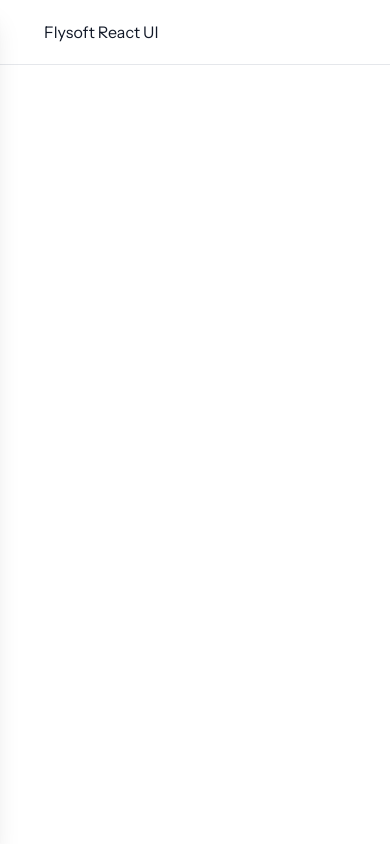
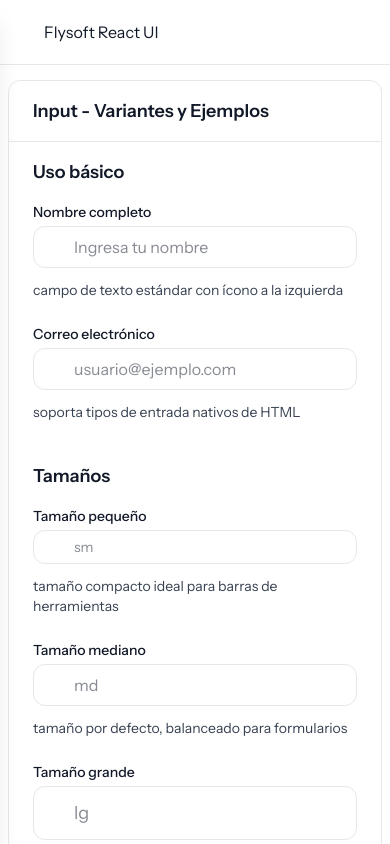
Before and after one commit to alexismunben/flysoft-react-ui, a React (Vite) app: page /docs/input in a window 390 px wide. Built offline with nearby package versions, Linux system fonts and the light colour scheme.

Commit message:
ripple buttons

```diff
--- a/src/components/form-controls/Button.tsx
+++ b/src/components/form-controls/Button.tsx
@@ -10,6 +10,13 @@ export interface ButtonProps
   children?: React.ReactNode;
 }
 
+type Ripple = {
+  id: number;
+  x: number;
+  y: number;
+  size: number;
+};
+
 export const Button: React.FC<ButtonProps> = ({
   variant = "primary",
   size = "md",
@@ -19,11 +26,15 @@ export const Button: React.FC<ButtonProps> = ({
   children,
   className = "",
   disabled,
+  onClick,
   ...props
 }) => {
+  const buttonRef = React.useRef<HTMLButtonElement | null>(null);
+  const [ripples, setRipples] = React.useState<Ripple[]>([]);
+
   const baseClasses = `
     inline-flex items-center justify-center font-medium rounded-sm transition-colors
-    cursor-pointer
+    cursor-pointer relative overflow-hidden
     disabled:opacity-50 disabled:cursor-not-allowed
     font-[var(--font-default)]
   `;
@@ -66,12 +77,57 @@ export const Button: React.FC<ButtonProps> = ({
     );
   };
 
+  const rippleColor =
+    variant === "primary" ? "rgba(255, 255, 255, 0.45)" : "rgba(0, 0, 0, 0.15)";
+
+  const handleClick: React.MouseEventHandler<HTMLButtonElement> = (event) => {
+    if (!disabled && !loading && buttonRef.current) {
+      const rect = buttonRef.current.getBoundingClientRect();
+      const size = Math.max(rect.width, rect.height) * 1.2;
+      const x = event.clientX - rect.left;
+      const y = event.clientY - rect.top;
+      const id = window.performance.now();
+
+      const newRipple: Ripple = { id, x, y, size };
+      setRipples((prev) => [...prev, newRipple]);
+
+      window.setTimeout(() => {
+        setRipples((prev) => prev.filter((ripple) => ripple.id !== id));
+      }, 600);
+    }
+
+    onClick?.(event);
+  };
+
   return (
-    <button className={classes} disabled={disabled || loading} {...props}>
-      {loading && <i className="fa fa-spinner fa-spin mr-2" />}
-      {icon && iconPosition === "left" && !loading && renderIcon()}
-      {children}
-      {icon && iconPosition === "right" && !loading && renderIcon()}
+    <button
+      ref={buttonRef}
+      className={classes}
+      disabled={disabled || loading}
+      onClick={handleClick}
+      {...props}
+    >
+      <span className="absolute inset-0 pointer-events-none">
+        {ripples.map((ripple) => (
+          <span
+            key={ripple.id}
+            className="absolute rounded-full opacity-40 flysoft-button-ripple"
+            style={{
+              top: ripple.y,
+              left: ripple.x,
+              width: ripple.size,
+              height: ripple.size,
+              backgroundColor: rippleColor,
+            }}
+          />
+        ))}
+      </span>
+      <span className="relative inline-flex items-center justify-center">
+        {loading && <i className="fa fa-spinner fa-spin mr-2" />}
+        {icon && iconPosition === "left" && !loading && renderIcon()}
+        {children}
+        {icon && iconPosition === "right" && !loading && renderIcon()}
+      </span>
     </button>
   );
 };
--- a/src/docs/DocsMenu.tsx
+++ b/src/docs/DocsMenu.tsx
@@ -10,6 +10,9 @@ export const DocsMenu = () => {
         <li>
           <Link to="/docs/card">Card</Link>
         </li>
+        <li>
+          <Link to="/docs/input">Input</Link>
+        </li>
       </ul>
     </>
   );
--- a/src/docs/DocsRouter.tsx
+++ b/src/docs/DocsRouter.tsx
@@ -2,6 +2,7 @@ import React from "react";
 import { Routes, Route, Navigate } from "react-router-dom";
 import ButtonDocs from "./ButtonDocs";
 import CardDocs from "./CardDocs";
+import InputDocs from "./InputDocs";
 
 export const DocsRouter: React.FC = () => {
   return (
@@ -9,6 +10,7 @@ export const DocsRouter: React.FC = () => {
       <Route path="" element={<Navigate to="button" replace />} />
       <Route path="button" element={<ButtonDocs />} />
       <Route path="card" element={<CardDocs />} />
+      <Route path="input" element={<InputDocs />} />
     </Routes>
   );
 };
--- /dev/null
+++ b/src/docs/InputDocs.tsx
@@ -0,0 +1,225 @@
+import React from "react";
+import { Card, Input, Button } from "../index";
+
+const InputDocs: React.FC = () => {
+  return (
+    <div className="max-w-5xl mx-auto space-y-8">
+      <Card title="Input - Variantes y Ejemplos">
+        <div className="space-y-10">
+          <section>
+            <h3
+              className="text-lg font-semibold mb-4"
+              style={{ color: "var(--flysoft-text-primary)" }}
+            >
+              Uso básico
+            </h3>
+            <div className="grid grid-cols-1 md:grid-cols-2 gap-6">
+              <div className="space-y-3">
+                <Input
+                  label="Nombre completo"
+                  placeholder="Ingresa tu nombre"
+                  icon="fa-user"
+                />
+                <p
+                  className="text-sm"
+                  style={{ color: "var(--flysoft-text-secondary)" }}
+                >
+                  campo de texto estándar con ícono a la izquierda
+                </p>
+              </div>
+              <div className="space-y-3">
+                <Input
+                  label="Correo electrónico"
+                  type="email"
+                  placeholder="usuario@ejemplo.com"
+                  icon="fa-envelope"
+                />
+                <p
+                  className="text-sm"
+                  style={{ color: "var(--flysoft-text-secondary)" }}
+                >
+                  soporta tipos de entrada nativos de HTML
+                </p>
+              </div>
+            </div>
+          </section>
+
+          <section>
+            <h3
+              className="text-lg font-semibold mb-4"
+              style={{ color: "var(--flysoft-text-primary)" }}
+            >
+              Tamaños
+            </h3>
+            <div className="grid grid-cols-1 md:grid-cols-3 gap-6">
+              <div className="space-y-3">
+                <Input
+                  size="sm"
+                  label="Tamaño pequeño"
+                  placeholder="sm"
+                  icon="fa-compress-alt"
+                />
+                <p
+                  className="text-sm"
+                  style={{ color: "var(--flysoft-text-secondary)" }}
+                >
+                  tamaño compacto ideal para barras de herramientas
+                </p>
+              </div>
+              <div className="space-y-3">
+                <Input
+                  size="md"
+                  label="Tamaño mediano"
+                  placeholder="md"
+                  icon="fa-arrows-alt-h"
+                />
+                <p
+                  className="text-sm"
+                  style={{ color: "var(--flysoft-text-secondary)" }}
+                >
+                  tamaño por defecto, balanceado para formularios
+                </p>
+              </div>
+              <div className="space-y-3">
+                <Input
+                  size="lg"
+                  label="Tamaño grande"
+                  placeholder="lg"
+                  icon="fa-expand-alt"
+                />
+                <p
+                  className="text-sm"
+                  style={{ color: "var(--flysoft-text-secondary)" }}
+                >
+                  tamaño amplio ideal para formularios destacados
+                </p>
+              </div>
+            </div>
+          </section>
+
+          <section>
+            <h3
+              className="text-lg font-semibold mb-4"
+              style={{ color: "var(--flysoft-text-primary)" }}
+            >
+              Íconos y posiciones
+            </h3>
+            <div className="grid grid-cols-1 md:grid-cols-2 gap-6">
+              <div className="space-y-3">
+                <Input
+                  label="Ícono a la izquierda"
+                  placeholder="Buscar..."
+                  icon="fa-search"
+                />
+                <p
+                  className="text-sm"
+                  style={{ color: "var(--flysoft-text-secondary)" }}
+                >
+                  ícono alineado a la izquierda por defecto
+                </p>
+              </div>
+              <div className="space-y-3">
+                <Input
+                  label="Ícono a la derecha"
+                  placeholder="Código de verificación"
+                  icon="fa-key"
+                  iconPosition="right"
+                />
+                <p
+                  className="text-sm"
+                  style={{ color: "var(--flysoft-text-secondary)" }}
+                >
+                  iconPosition permite mover el ícono a la derecha
+                </p>
+              </div>
+            </div>
+          </section>
+
+          <section>
+            <h3
+              className="text-lg font-semibold mb-4"
+              style={{ color: "var(--flysoft-text-primary)" }}
+            >
+              Estados
+            </h3>
+            <div className="grid grid-cols-1 md:grid-cols-2 gap-6">
+              <div className="space-y-3">
+                <Input
+                  label="Con error"
+                  placeholder="Usuario"
+                  error="Este campo es obligatorio"
+                  icon="fa-exclamation-circle"
+                />
+                <p
+                  className="text-sm"
+                  style={{ color: "var(--flysoft-text-secondary)" }}
+                >
+                  utiliza el prop error para mostrar mensajes y estilos
+                </p>
+              </div>
+              <div className="space-y-3">
+                <Input
+                  label="Deshabilitado"
+                  placeholder="Solo lectura"
+                  disabled
+                  icon="fa-lock"
+                />
+                <p
+                  className="text-sm"
+                  style={{ color: "var(--flysoft-text-secondary)" }}
+                >
+                  el estado disabled aplica estilos y bloqueo de interacción
+                </p>
+              </div>
+            </div>
+          </section>
+
+          <section>
+            <h3
+              className="text-lg font-semibold mb-4"
+              style={{ color: "var(--flysoft-text-primary)" }}
+            >
+              Formulario completo
+            </h3>
+            <Card
+              title="Ejemplo de formulario con Input"
+              subtitle="Combinación de Input y Button para captura de datos"
+              footer={
+                <div className="flex justify-end gap-2">
+                  <Button variant="outline" icon="fa-times">
+                    Cancelar
+                  </Button>
+                  <Button variant="primary" icon="fa-paper-plane">
+                    Enviar
+                  </Button>
+                </div>
+              }
+            >
+              <div className="space-y-4">
+                <Input
+                  label="Nombre"
+                  placeholder="Nombre y apellido"
+                  icon="fa-id-card"
+                />
+                <Input
+                  label="Correo"
+                  type="email"
+                  placeholder="correo@empresa.com"
+                  icon="fa-at"
+                />
+                <Input
+                  label="Teléfono"
+                  type="tel"
+                  placeholder="+34 600 000 000"
+                  icon="fa-phone"
+                />
+              </div>
+            </Card>
+          </section>
+        </div>
+      </Card>
+    </div>
+  );
+};
+
+export default InputDocs;
--- a/src/hooks/useElementScroll.ts
+++ b/src/hooks/useElementScroll.ts
@@ -17,11 +17,12 @@ export const useElementScroll = (
 
     const handleScroll = () => {
       const currentScrollY = element.scrollTop;
+      const delta = currentScrollY - lastScrollY;
       let newDirection: "up" | "down" | null = lastDirection;
 
-      if (currentScrollY > lastScrollY && currentScrollY > 10) {
+      if (delta > 4 && currentScrollY > 10) {
         newDirection = "down";
-      } else if (currentScrollY < lastScrollY && currentScrollY > 0) {
+      } else if (delta < -4 && currentScrollY > 0) {
         newDirection = "up";
       }
 
--- a/src/index.css
+++ b/src/index.css
@@ -206,6 +206,13 @@
     ring-color: var(--flysoft-primary);
   }
 
+  .flysoft-button-ripple {
+    transform: translate(-50%, -50%) scale(0);
+    pointer-events: none;
+    will-change: transform, opacity;
+    animation: flysoft-button-ripple 600ms ease-out;
+  }
+
   /* Input focus states */
   .input:focus {
     @apply outline-none ring-2 ring-offset-2;
@@ -218,3 +225,10 @@
     box-shadow: var(--flysoft-shadow-lg);
   }
 }
+
+@keyframes flysoft-button-ripple {
+  100% {
+    transform: translate(-50%, -50%) scale(1.4);
+    opacity: 0;
+  }
+}
```
